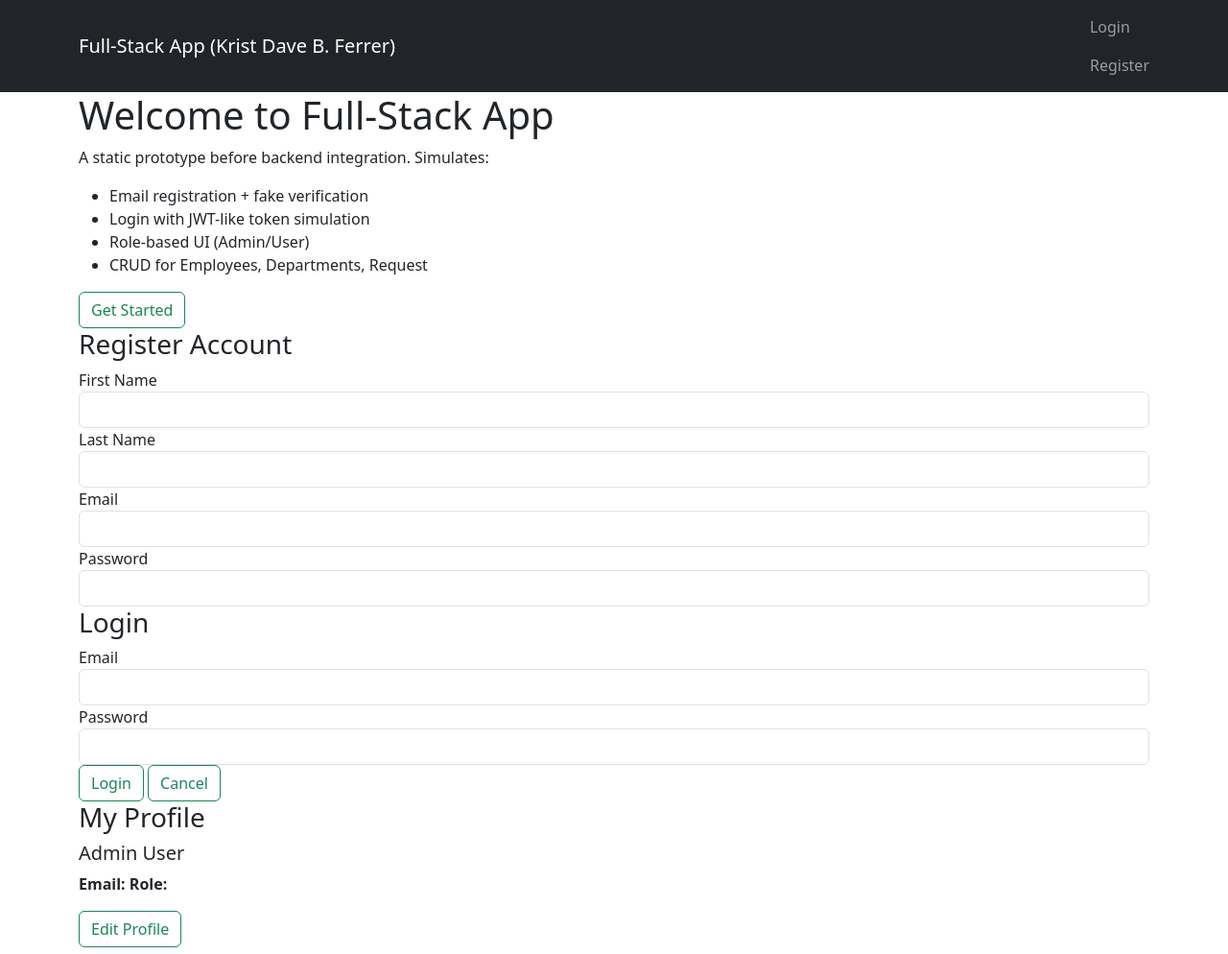
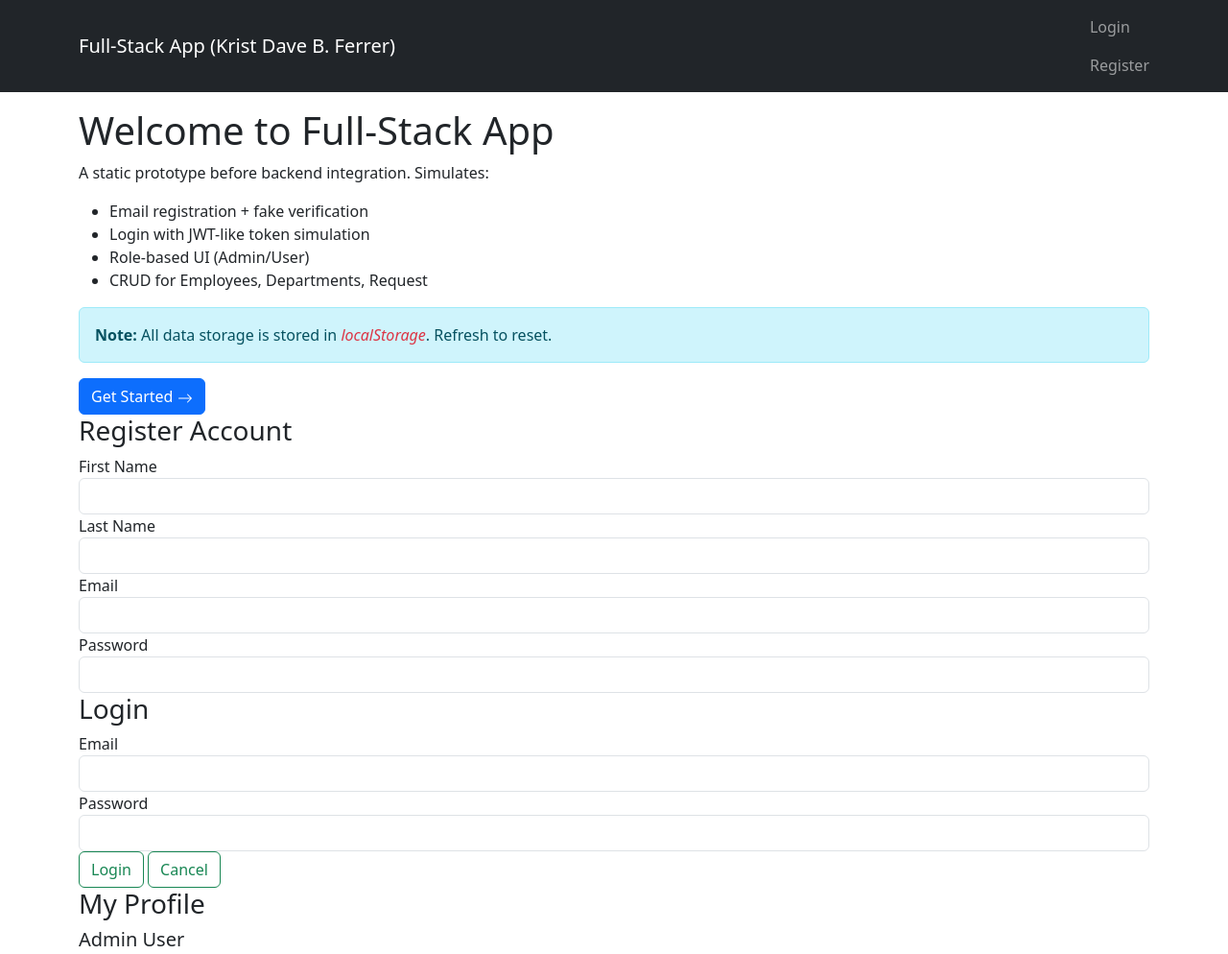
Before and after one commit to natsukidxd/fullstack-prototype-ferrer, a website: page index.html in a window 1280 px wide. Shown: the top 994 px of the page at 96% size. Drawn offline with nearby package versions, Linux system fonts and the light colour scheme.

Commit message:
fix: added proper bootstrap and change html structure

```diff
--- a/index.html
+++ b/index.html
@@ -22,19 +22,26 @@
             </ul>
         </div>
     </nav>
-    <main>
+    <main class="container mt-3">
         <section>
-            <div class="container">
             <h1>Welcome to Full-Stack App</h1>
-                <p class="text-start">A static prototype before backend integration. Simulates:</p>
+            <p>A static prototype before backend integration. Simulates:</p>
             <ul>
                 <li>Email registration + fake verification</li>
                 <li>Login with JWT-like token simulation</li>
                 <li>Role-based UI (Admin/User)</li>
                 <li>CRUD for Employees, Departments, Request</li>
             </ul>
-                <button class="btn btn-outline-success" type="button">Get Started</button>
+            <div class="alert alert-info" role="alert">
+                <b>Note:</b> All data storage is stored in <em class="text-danger">localStorage</em>. Refresh to reset.
             </div>
+            <button type="button" class="btn btn-primary">
+                Get Started <svg xmlns="http://www.w3.org/2000/svg" width="16" height="16" fill="currentColor"
+                    class="bi bi-arrow-right" viewBox="0 0 16 16">
+                    <path fill-rule="evenodd"
+                        d="M1 8a.5.5 0 0 1 .5-.5h11.793l-3.147-3.146a.5.5 0 0 1 .708-.708l4 4a.5.5 0 0 1 0 .708l-4 4a.5.5 0 0 1-.708-.708L13.293 8.5H1.5A.5.5 0 0 1 1 8" />
+                </svg>
+            </button>
         </section>
     </main>
     <register>
--- a/package.json
+++ b/package.json
@@ -1,5 +1,6 @@
 {
   "dependencies": {
-    "bootstrap": "^5.3.8"
+    "bootstrap": "^5.3.8",
+    "bootstrap-icons": "^1.13.1"
   }
 }
```
Also changed, not shown: 2 other files. Lines whose indentation alone changed are shown as unchanged.
